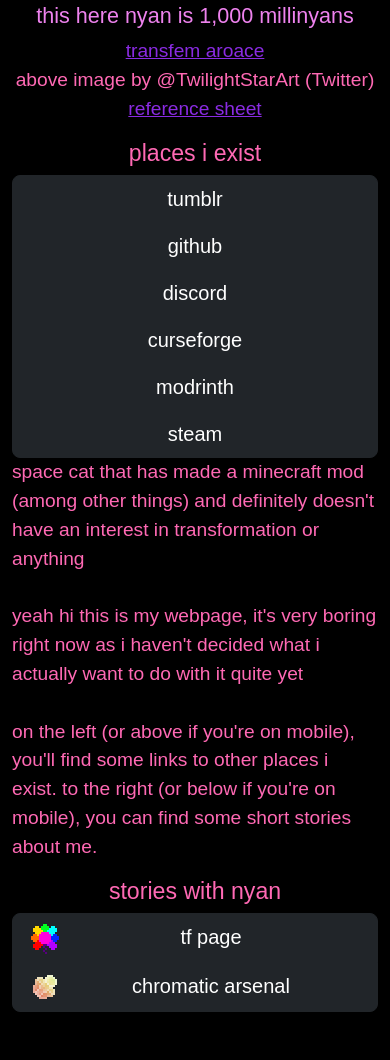
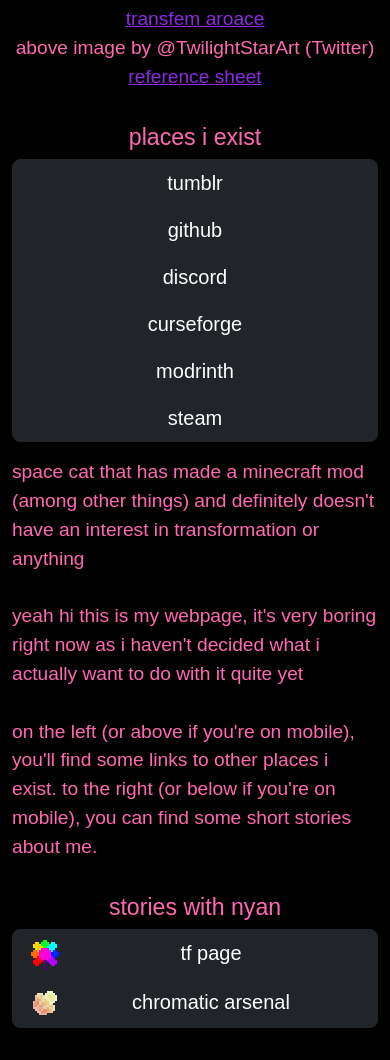
Before and after one commit to NyanMC/nyanmc.github.io, a plain HTML site: page index.html in a window 390 px wide. Shown: the part 452-1512 px from the top of the page. Before the commit the page ends 1464 px from the top, so only its background shows below. Drawn offline with nearby package versions, Linux system fonts and the light colour scheme.

Commit message:
improve spacing, especially on mobile

```diff
--- a/index.html
+++ b/index.html
@@ -25,7 +25,7 @@
     <body>
         <header>
             <div class="container-fluid">
-                <div class="row pt-5">
+                <div class="row pt-3">
                     <div class="col-12">
                         <img src="media/voided.png" class="mx-auto d-block" id="voided-img" alt="ChromaNyan's profile picture" title="woag, the chromanyan">
                         <h1 class="text-center">chromanyan's void</h1>
@@ -41,8 +41,8 @@
         </header>
         <main>
             <div class="container-fluid">
-                <div class="row">
-                    <div class="col-sm-4 col-lg-3 col-xl-2">
+                <div class="row py-3">
+                    <div class="col-sm-4 col-lg-3 col-xl-2 pb-3">
                         <h3 class="text-center">places i exist</h3>
                         <div class="d-grid">
                             <div class="btn-group-vertical">
@@ -55,7 +55,7 @@
                             </div>
                         </div>
                     </div>
-                    <div class="col-sm-8 col-lg-6 col-xl-8">
+                    <div class="col-sm-8 col-lg-6 col-xl-8 pb-3">
                         <p>
                             space cat that has made a minecraft mod (among other things) and definitely doesn't have an interest in transformation or anything<br>
                             <br>
@@ -65,7 +65,7 @@
                             you can find some short stories about me.
                         </p>
                     </div>
-                    <div class="col-sm-12 col-lg-3 col-xl-2">
+                    <div class="col-sm-12 col-lg-3 col-xl-2 pb-3">
                         <h3 class="text-center">stories with nyan</h3>
                         <div class="d-grid">
                             <div class="btn-group-vertical">
```
